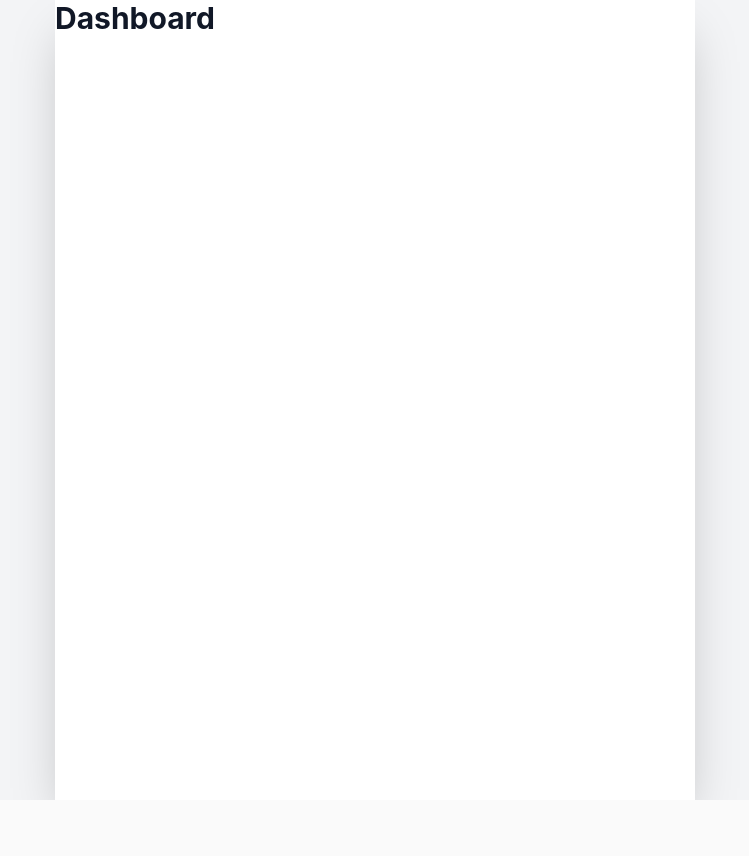
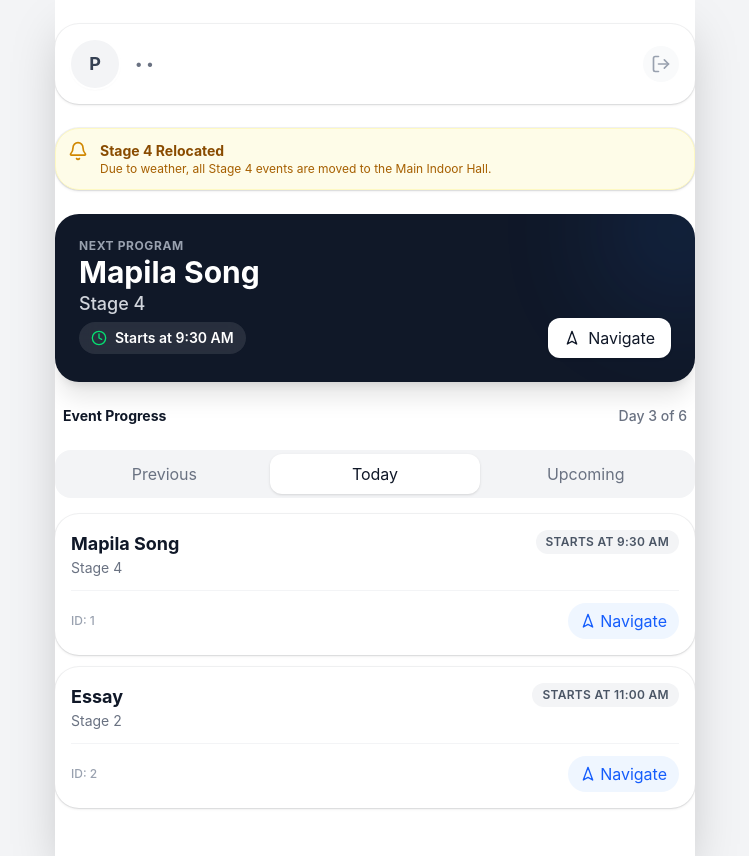
Before and after one commit to Yahiyamuhammed/-ParticipantHub, a React app in the folder Frontend/: page /dashboard in a window 1280 px wide. Shown: the whole page, without its empty margins (265-1014 px from the left). Before the commit the page ends 800 px from the top, so only its background shows below. Built offline with nearby package versions, Linux system fonts and the light colour scheme; the HTML template or start-up script is replaced by a standard one.

Commit message:
feat: made the dashboard ui

```diff
--- a/Frontend/src/main.jsx
+++ b/Frontend/src/main.jsx
@@ -1,19 +1,31 @@
+// src/main.jsx
 import React from "react";
 import ReactDOM from "react-dom/client";
 import { RouterProvider } from "react-router-dom";
+import { QueryClient, QueryClientProvider } from "@tanstack/react-query";
 
 import router from "@/app/router";
-
 import { AuthProvider } from "@/context/AuthContext";
 
 import "@/index.css";
 
-ReactDOM.createRoot(
-  document.getElementById("root")
-).render(
+// Initialize the React Query Client
+// We configure it to keep data fresh and retry failed fetches slightly less aggressively for mobile.
+const queryClient = new QueryClient({
+  defaultOptions: {
+    queries: {
+      refetchOnWindowFocus: false, // Prevents excessive refetching when switching apps on mobile
+      retry: 2, // Retry failed requests twice before throwing error
+    },
+  },
+});
+
+ReactDOM.createRoot(document.getElementById("root")).render(
   <React.StrictMode>
-    <AuthProvider>
-      <RouterProvider router={router} />
-    </AuthProvider>
+    <QueryClientProvider client={queryClient}>
+      <AuthProvider>
+        <RouterProvider router={router} />
+      </AuthProvider>
+    </QueryClientProvider>
   </React.StrictMode>
 );
--- a/Frontend/src/pages/Dashboard/index.jsx
+++ b/Frontend/src/pages/Dashboard/index.jsx
@@ -1,13 +1,53 @@
-import MainLayout from "@/layouts/MainLayout";
+// src/pages/Dashboard/index.jsx
+import React from "react";
+import { Bell } from "lucide-react";
+import useCompetitions from "@/hooks/useCompetitions";
+import Section from "@/components/common/Section";
+import Card from "@/components/common/Card";
 
-function DashboardPage() {
+import ProfileHeader from "@/features/dashboard/components/ProfileHeader";
+import NextProgramHero from "@/features/dashboard/components/NextProgramHero";
+import ScheduleTabs from "@/features/dashboard/components/ScheduleTabs";
+
+export default function DashboardPage() {
+  const { competitions, isLoading } = useCompetitions();
+
+  // For the mock, we assume the first competition is the "Next" one.
+  const nextProgram = competitions?.[0];
+
+  if (isLoading) {
+    return <div className="p-5 text-center text-gray-500 mt-10">Loading dashboard...</div>;
+  }
+
   return (
-    <MainLayout>
-      <h1 className="text-3xl font-bold">
-        Dashboard
-      </h1>
-    </MainLayout>
+    <div className="flex flex-col gap-6 pb-12 pt-6">
+
+      {/* 1. Profile */}
+      <ProfileHeader />
+
+      {/* Announcements (Only shows if there is an important update) */}
+      <Card padding="p-3" className="bg-yellow-50 border border-yellow-100 shadow-none flex items-start gap-3">
+        <Bell className="w-5 h-5 text-yellow-600 shrink-0 mt-0.5" />
+        <div>
+          <h4 className="text-sm font-bold text-yellow-800">Stage 4 Relocated</h4>
+          <p className="text-xs text-yellow-700 mt-0.5">Due to weather, all Stage 4 events are moved to the Main Indoor Hall.</p>
+        </div>
+      </Card>
+
+      {/* 2. Next Program Hero */}
+      <NextProgramHero competition={nextProgram} />
+
+      {/* 3. Event Progress Context */}
+      <div className="flex items-center justify-between px-2">
+        <span className="text-sm font-bold text-gray-900">Event Progress</span>
+        <span className="text-sm font-medium text-gray-500">Day 3 of 6</span>
+      </div>
+
+      {/* 4. Full Schedule */}
+      <Section>
+        <ScheduleTabs competitions={competitions} />
+      </Section>
+
+    </div>
   );
 }
-
-export default DashboardPage;
```
Also changed, not shown: Frontend/src/features/dashboard/components/ScheduleTabs.jsx (renamed from Frontend/src/features/dashboard/ScheduleTabs.jsx), Frontend/src/mock/competitions.js (renamed from Frontend/src/mock/competetions.js).
